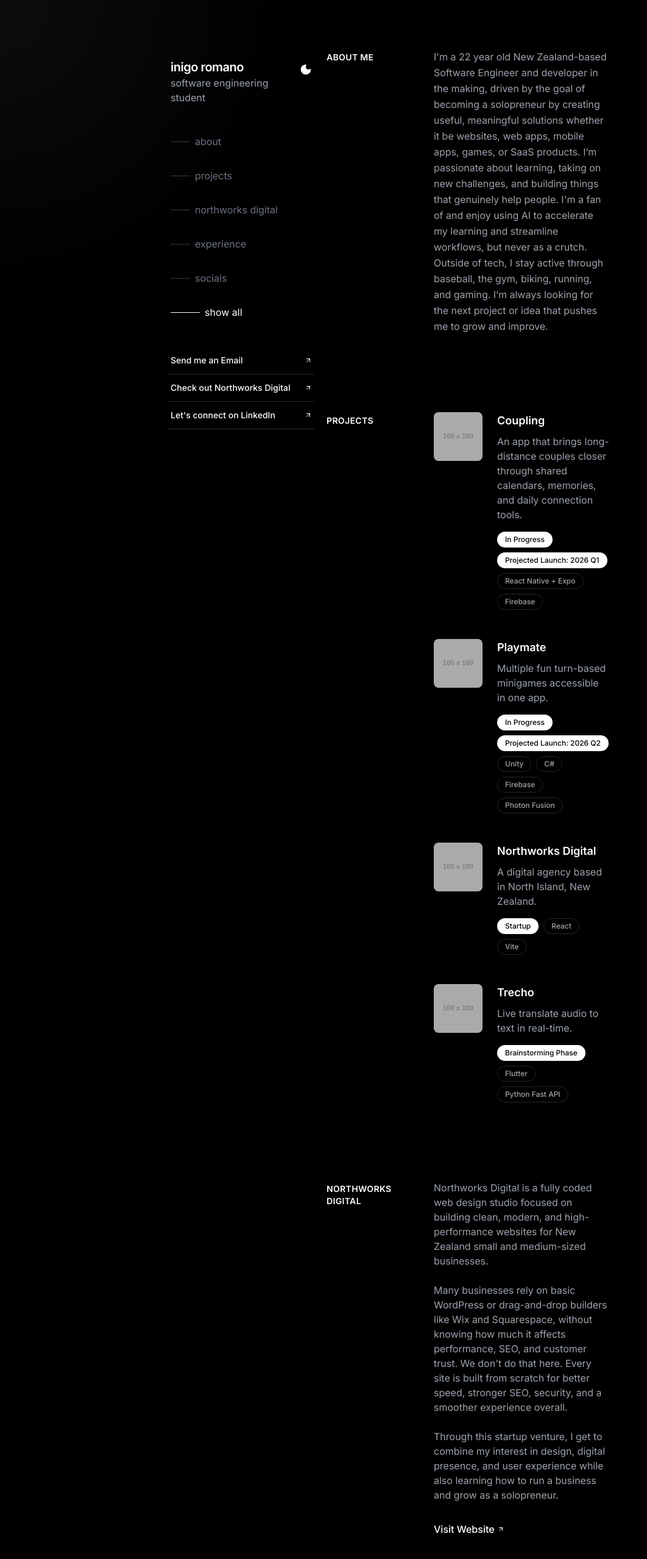
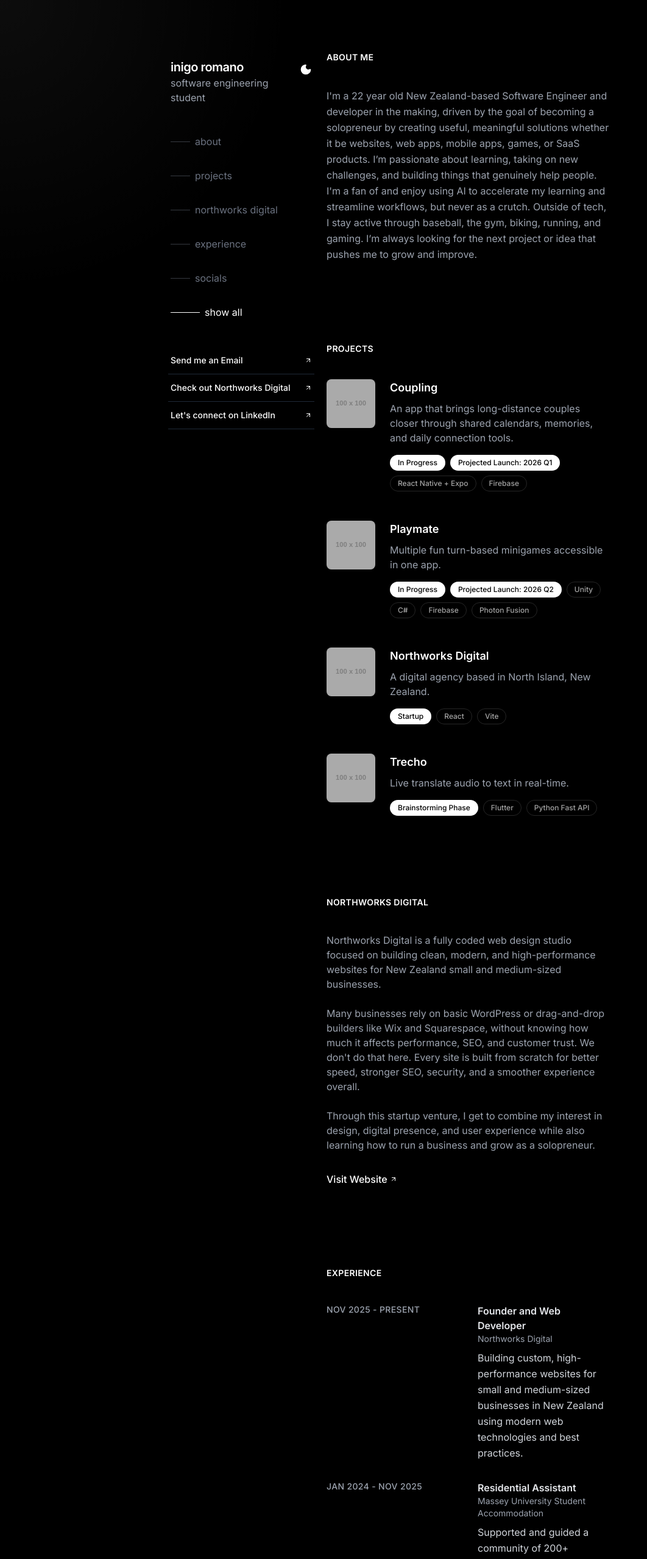
Before and after one commit to inigoromano/personal-website, a React (Vite) app: page / in a window 1280 px wide. Shown: the top 2557 px of the page at 61% size, without its empty margins (0-1062 px from the left). Built offline with nearby package versions, Linux system fonts and the light colour scheme.

Commit message:
Moved the section headers from the side to the top of its content

```diff
--- a/App.tsx
+++ b/App.tsx
@@ -160,7 +160,7 @@ const App: React.FC = () => {
 
           {/* About Section */}
           {isSectionVisible('about') && (
-            <section key={`about-${activeSection}`} id="about" className="flex flex-col md:flex-row gap-6 md:gap-12 animate-fade-in">
+            <section key={`about-${activeSection}`} id="about" className="flex flex-col gap-6 animate-fade-in">
               <SectionHeader title="ABOUT ME" />
               <div className="flex-1 text-base leading-relaxed text-gray-800 dark:text-gray-400">
                 <p>I'm a 22 year old New Zealand-based Software Engineer and developer in the making, driven by the goal of becoming a solopreneur by creating useful, meaningful solutions whether it be websites, web apps, mobile apps, games, or SaaS products. I’m passionate about learning, taking on new challenges, and building things that genuinely help people. I'm a fan of and enjoy using AI to accelerate my learning and streamline workflows, but never as a crutch. Outside of tech, I stay active through baseball, the gym, biking, running, and gaming. I’m always looking for the next project or idea that pushes me to grow and improve.</p>
@@ -170,7 +170,7 @@ const App: React.FC = () => {
 
           {/* Projects Section */}
           {isSectionVisible('projects') && (
-            <section key={`projects-${activeSection}`} id="projects" className="flex flex-col md:flex-row gap-6 md:gap-12 animate-fade-in">
+            <section key={`projects-${activeSection}`} id="projects" className="flex flex-col gap-6 animate-fade-in">
               <SectionHeader title="PROJECTS" />
               <div className="flex-1 space-y-12">
                 {PROJECTS.map((project) => (
@@ -223,7 +223,7 @@ const App: React.FC = () => {
 
           {/* Northworks Section */}
           {isSectionVisible('northworks') && (
-            <section key={`northworks-${activeSection}`} id="northworks" className="flex flex-col md:flex-row gap-6 md:gap-12 animate-fade-in">
+            <section key={`northworks-${activeSection}`} id="northworks" className="flex flex-col gap-6 animate-fade-in">
               <SectionHeader title="NORTHWORKS DIGITAL" />
               <div className="flex-1 space-y-6 text-sm md:text-base leading-relaxed text-gray-600 dark:text-gray-400">
                  {NORTHWORKS_TEXT.split('\n\n').map((para, i) => {
@@ -244,7 +244,7 @@ const App: React.FC = () => {
 
           {/* Experience Section */}
           {isSectionVisible('experience') && (
-            <section key={`experience-${activeSection}`} id="experience" className="flex flex-col md:flex-row gap-6 md:gap-12 animate-fade-in">
+            <section key={`experience-${activeSection}`} id="experience" className="flex flex-col gap-6 animate-fade-in">
               <SectionHeader title="EXPERIENCE" />
               <div className="flex-1 space-y-8">
                 {EXPERIENCE.map((exp) => (
@@ -267,7 +267,7 @@ const App: React.FC = () => {
 
           {/* Socials Section */}
           {isSectionVisible('socials') && (
-            <section key={`socials-${activeSection}`} id="socials" className="flex flex-col md:flex-row gap-6 md:gap-12 animate-fade-in">
+            <section key={`socials-${activeSection}`} id="socials" className="flex flex-col gap-6 animate-fade-in">
               <SectionHeader title="SOCIALS" />
               <div className="flex-1 flex flex-wrap gap-6 items-center">
                  {SECTION_SOCIALS.map((social, index) => {
--- a/components/SectionHeader.tsx
+++ b/components/SectionHeader.tsx
@@ -6,7 +6,7 @@ interface SectionHeaderProps {
 
 const SectionHeader: React.FC<SectionHeaderProps> = ({ title }) => {
   return (
-    <h3 className="text-sm font-bold uppercase tracking-wide mb-4 md:mb-0 w-32 shrink-0 pt-1">
+    <h3 className="text-sm font-bold uppercase tracking-wide mb-4 pt-1">
       {title}
     </h3>
   );
```
